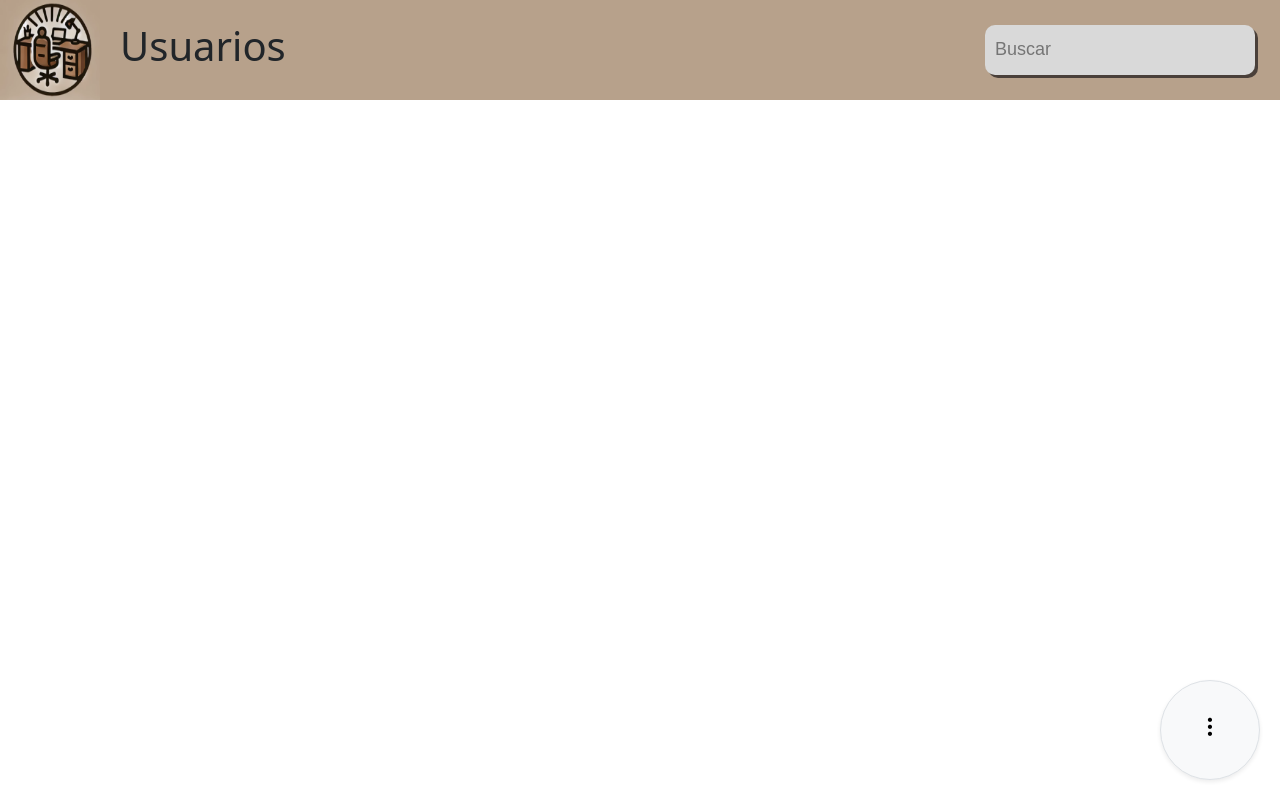
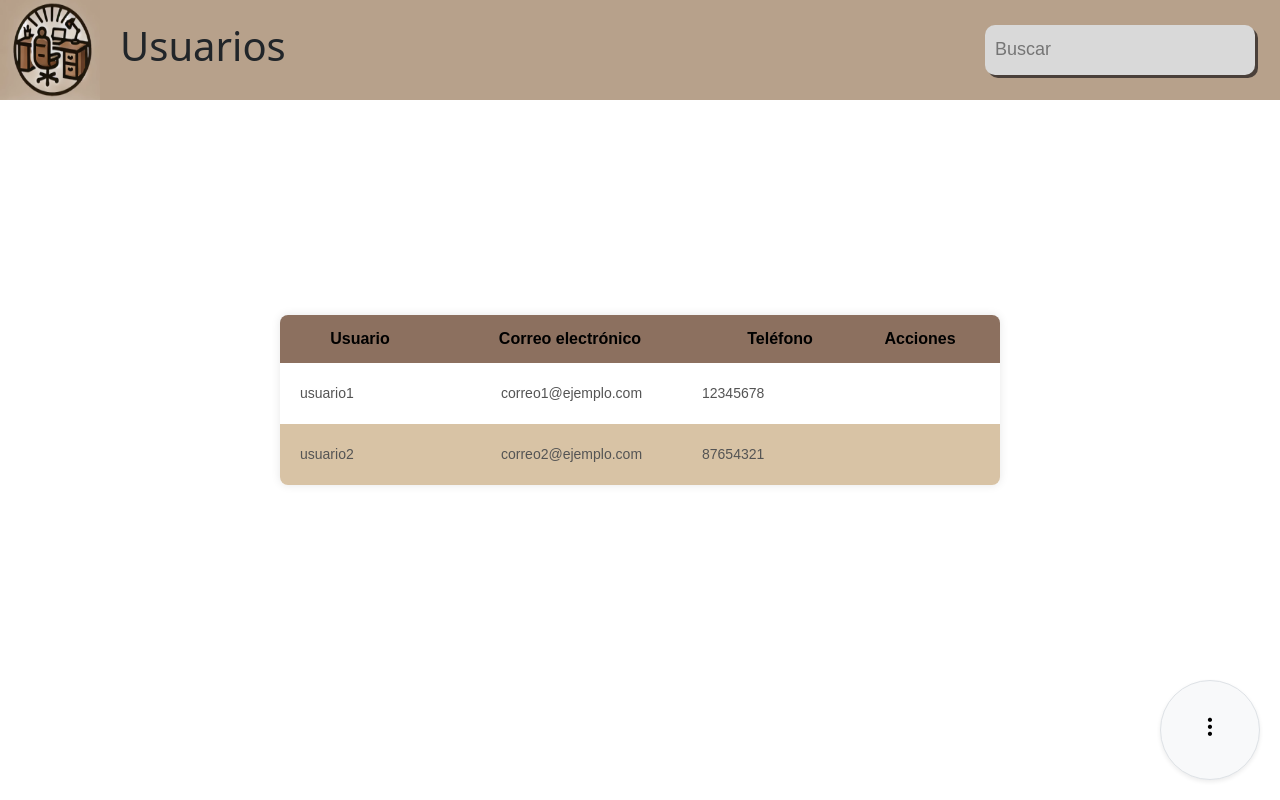
Before and after one commit to MateoMri/WorkBuddy-frontend, a React (Vite) app: page /Users in a window 1280 px wide. Built offline with nearby package versions, Linux system fonts and the light colour scheme; a web font is replaced by a local one.

Commit message:
segundo commit :v

```diff
--- /dev/null
+++ b/src/Orders.css
@@ -0,0 +1,3 @@
+.botones Button {
+    margin-right: 10px;
+  }
--- a/src/Orders.jsx
+++ b/src/Orders.jsx
@@ -3,6 +3,8 @@ import "bootstrap-icons/font/bootstrap-icons.css";
 import Header from "./assets/Components/Header";
 import { useNavigate } from "react-router-dom";
 import Fab from "./assets/Components/Fab";
+import Button from "./assets/Components/Button";
+import TextField from "./assets/Components/TextField";
 
 const Orders = () => {
   const navigate = useNavigate();
@@ -23,6 +25,25 @@ const Orders = () => {
         icon={"three-dots-vertical"}
         onClick={handleClick}
       />
+
+<TextField hint={"ID del producto"} type={"text"} />
+<br />
+<br />
+<TextField hint={"Tipo de descuento"} type={"text"} />
+<br />
+<br />
+<TextField hint={"Fecha de inicio"} type={"text"} />
+<br />
+<br />
+<TextField hint={"Fecha de finalización"} type={"text"} />
+<br />
+<br />
+<br />
+<br />
+<div className="d-flex gap-5">
+  <Button texto={"SUBIR"}/>
+  <Button texto={"LIMPIAR"}/>
+</div>
 
       {botones && (
         <div>
--- /dev/null
+++ b/src/Users.css
@@ -0,0 +1,53 @@
+.tabla-usuarios {
+    width: 90%;
+    max-width: 800px;
+    margin: 40px auto;
+    font-family: sans-serif;
+    border-collapse: collapse;
+    border-radius: 8px;
+    overflow: hidden;
+    box-shadow: 0 0 10px rgba(0, 0, 0, 0.1);
+  }
+
+  .fila {
+    display: grid;
+    grid-template-columns: 1fr 2fr 1fr 1fr;
+    padding: 12px 10px;
+    align-items: center;
+  }
+
+  .encabezado {
+    display: grid;
+    grid-template-columns: 1fr 2fr 1fr 1fr;
+    background-color: #8C705F; /* Café oscuro */
+    color: black;
+    font-weight: bold;
+    text-align: center;
+    padding: 12px 10px;
+  }
+
+  .encabezado > div {
+    flex: 1;
+  }
+
+  .fila:not(.encabezado):nth-child(odd) {
+    background-color: #D8C3A5; /* Beige claro */
+  }
+
+  .fila:not(.encabezado):nth-child(even) {
+    background-color: white;
+  }
+
+  .input {
+    flex: 1;
+    padding: 8px 10px;
+    border: none;
+    background-color: transparent;
+    font-size: 14px;
+  }
+
+  .input:focus {
+    outline: none;
+    background-color: #f0f0f0;
+    border-radius: 4px;
+  }
--- a/src/Users.jsx
+++ b/src/Users.jsx
@@ -3,6 +3,7 @@ import "bootstrap-icons/font/bootstrap-icons.css";
 import Header from "./assets/Components/Header";
 import { useNavigate } from "react-router-dom";
 import Fab from "./assets/Components/Fab";
+import "./Users.css"; // Asegúrate de tener este CSS (te lo dejo abajo)
 
 const Users = () => {
   const navigate = useNavigate();
@@ -14,9 +15,44 @@ const Users = () => {
   const handleClick = () => {
     setBotones(!botones);
   };
+
   return (
     <>
       <Header texto={"Usuarios"} buscador={true} />
+
+      <div className="tabla-usuarios">
+        {/* Encabezado */}
+        <div className="fila encabezado">
+          <div>Usuario</div>
+          <div>Correo electrónico</div>
+          <div>Teléfono</div>
+          <div>Acciones</div>
+        </div>
+
+        {/* Fila 1 */}
+        <div className="fila">
+          <input type="text" value="usuario1" className="input" disabled />
+          <input
+            type="email"
+            value="correo1@ejemplo.com"
+            className="input"
+            disabled
+          />
+          <input type="text" value="12345678" className="input" disabled />
+        </div>
+
+        {/* Fila 2 */}
+        <div className="fila">
+          <input type="text" value="usuario2" className="input" disabled />
+          <input
+            type="email"
+            value="correo2@ejemplo.com"
+            className="input"
+            disabled
+          />
+          <input type="text" value="87654321" className="input" disabled />
+        </div>
+      </div>
 
       {/* Primer Fab (el de tres puntos) */}
       <Fab
@@ -34,17 +70,17 @@ const Users = () => {
             titulo={"Regresar"}
             icon="arrow-90deg-left"
             onClick={goBack}
-          ></Fab>
-
+          />
           <Fab
             bottom={"240px"}
             right={"20px"}
             titulo={"Agregar"}
             icon="plus"
-          ></Fab>
+          />
         </div>
       )}
     </>
   );
 };
+
 export default Users;
```
